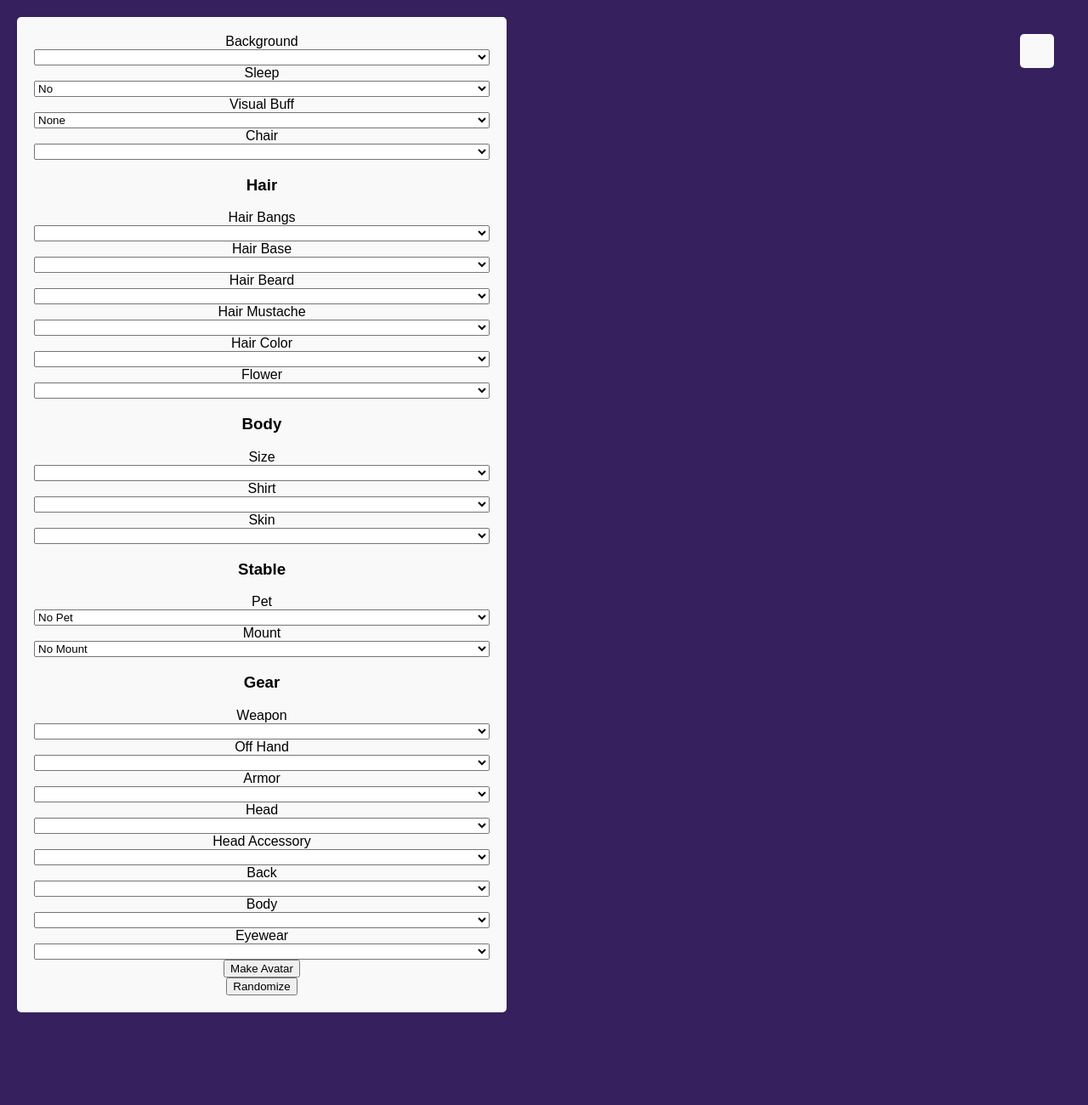
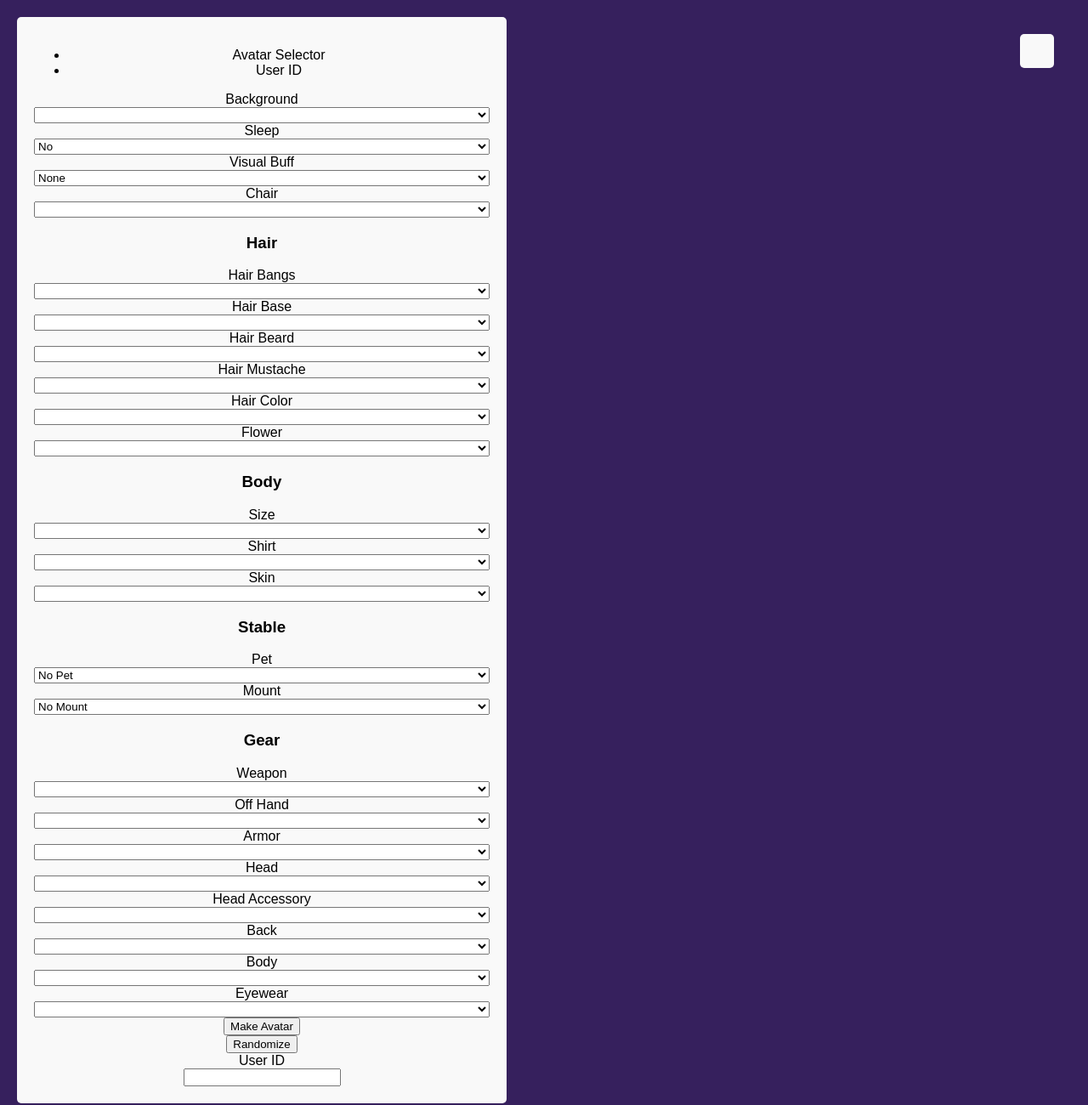
Before and after one commit to crookedneighbor/habitica-avatar, a website with bundled scripts: page docs/index.html in a window 1280 px wide. Shown: the whole page at 85% size. Before the commit the page ends 1211 px from the top, so only its background shows below. Built offline with nearby package versions, Linux system fonts and the light colour scheme; no server answers.

Commit message:
Fix linting

```diff
--- a/docs/index.html
+++ b/docs/index.html
@@ -7,6 +7,14 @@
   </head>
   <body>
     <div id="menu-container" class="container">
+      <div id="selector">
+        <ul>
+          <li>Avatar Selector</li>
+          <li>User ID</li>
+        </ul>
+      </div>
+
+      <div id="selection" class="section">
         <div class="field">
           <label>Background</label>
           <select id="background"></select>
@@ -163,6 +171,15 @@
         </div>
       </div>
 
+      <div id="user" class="section">
+        <div class="field">
+          <label>User ID</label>
+          <input type="text" id="user-id" />
+        </div>
+      </div>
+
+    </div>
+
     <div id="avatar-container" class="container"></div>
 
     <script src="./script.js"></script>
--- /dev/null
+++ b/docs/src/get-value.js
@@ -0,0 +1,5 @@
+'use strict'
+
+module.exports = function getValue (name) {
+  return document.querySelector('#' + name).value
+}
--- a/docs/src/randomize-selects.js
+++ b/docs/src/randomize-selects.js
@@ -24,10 +24,10 @@ var selects = [
   'eyewear'
 ]
 
-function randomizeSelect(name) {
+function randomizeSelect (name) {
   var select = document.querySelector('#' + name)
   var options = select.querySelectorAll('option')
-  var random = Math.floor(Math.random() * options.length);
+  var random = Math.floor(Math.random() * options.length)
 
   if (!options[random]) {
     return
--- a/docs/src/set-up-selects.js
+++ b/docs/src/set-up-selects.js
@@ -1,6 +1,6 @@
 'use strict'
 
-function populateSelect(name, object) {
+function populateSelect (name, object) {
   var select = document.querySelector('#' + name)
 
   Object.keys(object).forEach(function (key) {
@@ -32,7 +32,6 @@ module.exports = function (content) {
   populateSelect('pet', content.petInfo)
   populateSelect('mount', content.mountInfo)
 
-
   equipmentByGroup = Object.keys(content.gear.flat).reduce(function (equipment, key) {
     var gear = content.gear.flat[key]
 
--- a/lib/add-img.js
+++ b/lib/add-img.js
@@ -4,7 +4,6 @@ var findS3Src = require('./find-s3-src')
 var formatEquipmentImg = require('./format-equipment-img')
 var formatAppearanceImg = require('./format-appearance-img')
 var findVisualBuff = require('./find-visual-buff')
-
 
 module.exports = function addImg (characterSpritesNode, options) {
   var user = options.user
--- a/lib/find-visual-buff.js
+++ b/lib/find-visual-buff.js
@@ -7,7 +7,7 @@ var VISUAL_BUFFS = {
   seafoam: 'seafoam_star'
 }
 
-module.exports = function findVisualBuff(user) {
+module.exports = function findVisualBuff (user) {
   var buffKey, buff
 
   Object.keys(VISUAL_BUFFS).forEach(function (key) {
@@ -25,4 +25,4 @@ module.exports = function findVisualBuff(user) {
   }
 
   return buff
-};
+}
--- a/lib/format-appearance-img.js
+++ b/lib/format-appearance-img.js
@@ -32,7 +32,7 @@ module.exports = function (name, config) {
   }
 
   if (s3Key === 'none') {
-    return; // return without supplying an image to look up
+    return // return without supplying an image to look up
   }
 
   return String(s3Key)
--- a/package.json
+++ b/package.json
@@ -40,7 +40,8 @@
       "xit"
     ],
     "ignore": [
-      "dist/"
+      "dist/",
+      "docs/script.js"
     ]
   }
 }
```
Also changed, not shown: docs/src/make-avatar.js (+5 -8 lines). Lines whose indentation alone changed are shown as unchanged.
